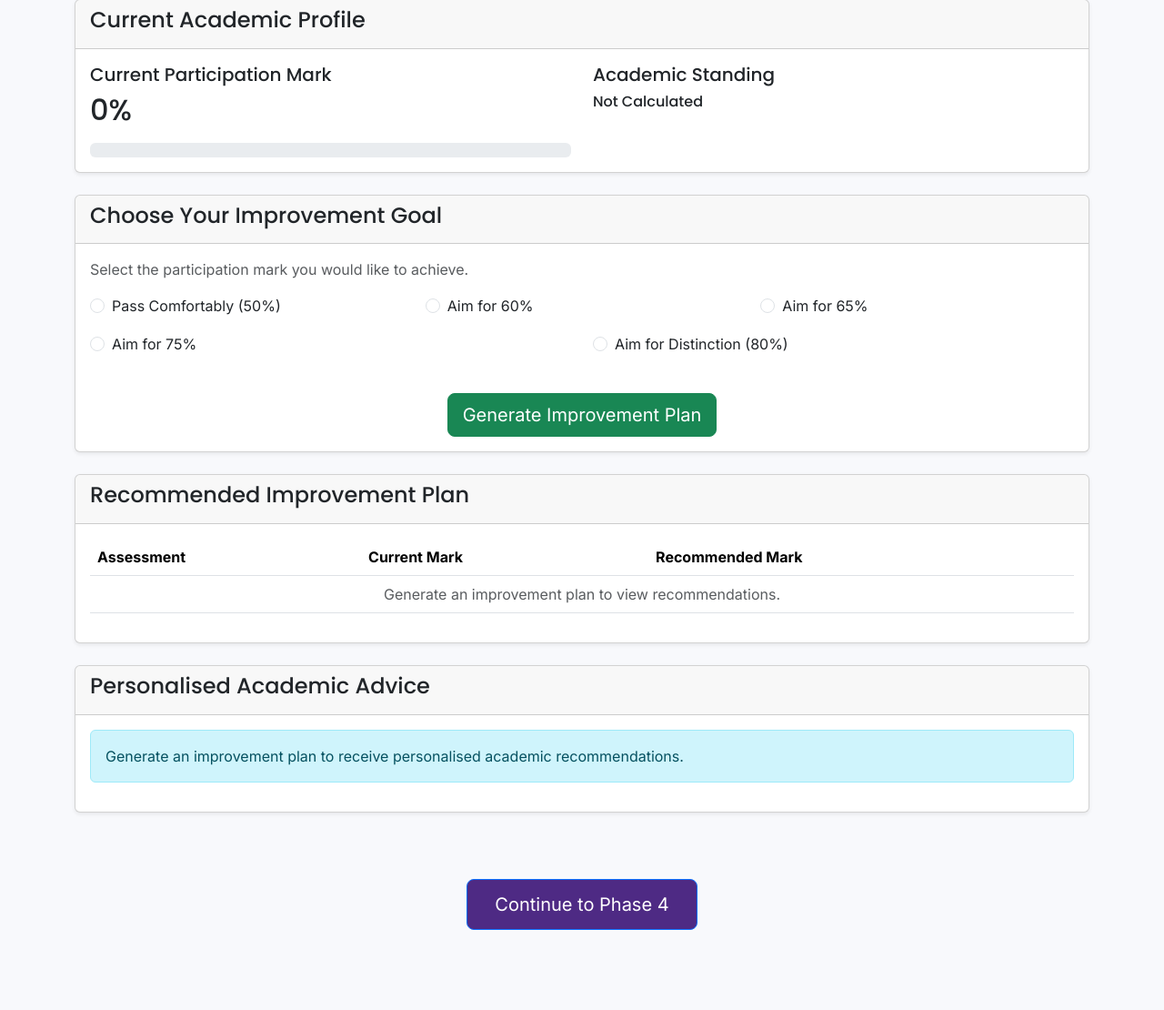
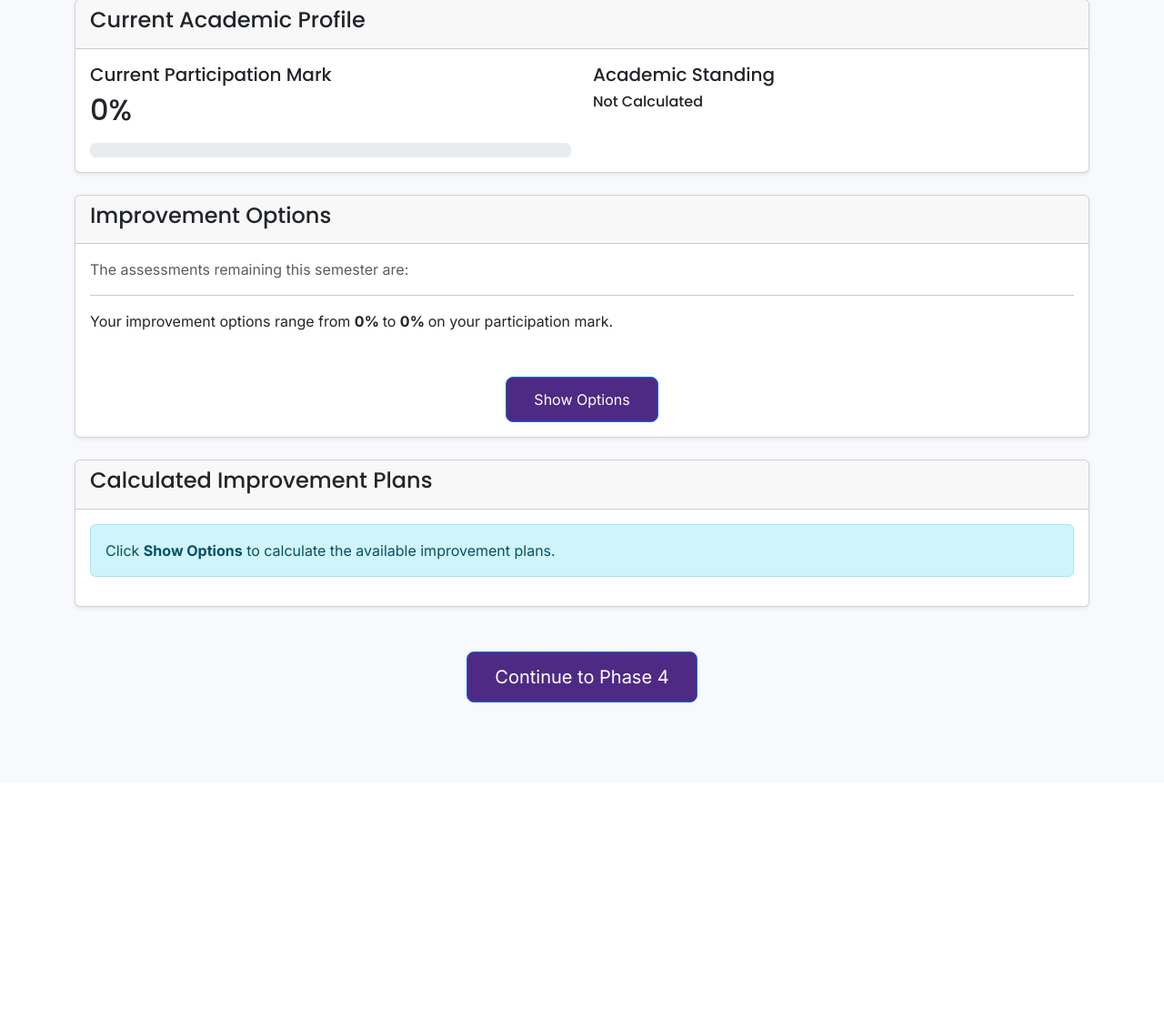
Before and after one commit to 45000794Ndlakuse/Student-Performance-Assistant, a Flask app: page /phase3 in a window 1280 px wide. Shown: the part 526-1636 px from the top of the page at 91% size. After the commit the page ends 1298 px from the top, so only its background shows below. Run offline with Flask 3, Linux system fonts and the light colour scheme.

Commit message:
phase 1 change btn color and phase frontend change along with js load data

```diff
--- a/frontend/static/js/app.js
+++ b/frontend/static/js/app.js
@@ -576,10 +576,14 @@ function generateAcademicProfile() {
 
     let inputIndex = 0;
 
-        studentModel.assessments.forEach(item => {
+    const remainingAssessmentCounts = {};
+
+    studentModel.assessments.forEach(item => {
 
         const weightPerAssessment =
             Number(item.weight) / item.quantity;
+
+        let remainingForCategory = 0;
 
         for (let i = 0; i < item.quantity; i++) {
 
@@ -600,14 +604,18 @@ function generateAcademicProfile() {
 
                 remaining++;
 
+                remainingForCategory++;
+
             }
 
             inputIndex++;
 
         }
 
+        remainingAssessmentCounts[item.category] =
+            remainingForCategory;
+
     });
-
         let standing = "";
 
     if (totalParticipation >= 75) {
@@ -646,7 +654,9 @@ function generateAcademicProfile() {
 
         completedAssessments: completed,
 
-        remainingAssessments: remaining
+        remainingAssessments: remaining,
+
+        //remainingWeight: remainingWeight
 
     };
 
@@ -655,6 +665,16 @@ function generateAcademicProfile() {
         "academicProfile",
 
         JSON.stringify(academicProfile)
+
+    );
+
+    localStorage.setItem(
+
+        "remainingAssessments",
+
+        JSON.stringify(
+            remainingAssessmentCounts
+        )
 
     );
 
@@ -708,6 +728,51 @@ document.addEventListener("DOMContentLoaded", () => {
     const storedProfile =
         localStorage.getItem("academicProfile");
 
+    //const recommendationTable =
+    //    document.getElementById(
+    //        "recommendationTable"
+    //    );
+
+    //const targets = [
+
+    //    50,
+
+    //    60,
+
+    //    75
+
+    //];
+
+    const remaining =
+    JSON.parse(
+        localStorage.getItem("remainingAssessments")
+    );
+
+const summary =
+    document.getElementById(
+        "remainingAssessmentsSummary"
+    );
+
+if (remaining && summary) {
+
+    summary.innerHTML = "";
+
+    Object.entries(remaining).forEach(([category, count]) => {
+
+        summary.innerHTML += `
+
+            <p>
+
+                <strong>${category}:</strong>
+                ${count}
+
+            </p>
+
+        `;
+
+    });
+
+}
     if (!storedStudent || !storedProfile) {
 
         return;
@@ -732,6 +797,8 @@ document.addEventListener("DOMContentLoaded", () => {
         return;
 
     }
+
+
 
     // --------------------------------------
     // Populate Student Summary
@@ -800,4 +867,6 @@ document.addEventListener("DOMContentLoaded", () => {
 
     }
 
+
+
 });
--- a/frontend/templates/phase1.html
+++ b/frontend/templates/phase1.html
@@ -296,7 +296,7 @@ Develop Personal Academic Model
 
                 <button
                     id="continuePhase2"
-                    class="btn btn-success"
+                    class="btn btn-primary"
                     type="button">
 
                     Continue to Phase 2
--- a/frontend/templates/phase3.html
+++ b/frontend/templates/phase3.html
@@ -189,11 +189,7 @@
 
         <div class="card-header">
 
-            <h4>
-
-                Choose Your Improvement Goal
-
-            </h4>
+            <h4>Improvement Options</h4>
 
         </div>
 
@@ -201,136 +197,43 @@
 
             <p class="text-muted">
 
-                Select the participation mark you would like to achieve.
+                The assessments remaining this semester are:
 
             </p>
 
-            <div class="row">
-
-                <div class="col-md-4 mb-3">
-
-                    <div class="form-check">
-
-                        <input
-                            class="form-check-input"
-                            type="radio"
-                            name="targetMark"
-                            value="50"
-                            id="goal50">
-
-                        <label
-                            class="form-check-label"
-                            for="goal50">
-
-                            Pass Comfortably (50%)
-
-                        </label>
+            <div id="remainingAssessmentsSummary">
 
             </div>
 
-                </div>
+            <hr>
 
-                <div class="col-md-4 mb-3">
+            <p>
 
-                    <div class="form-check">
+                Your improvement options range from
 
-                        <input
-                            class="form-check-input"
-                            type="radio"
-                            name="targetMark"
-                            value="60"
-                            id="goal60">
+                <strong id="minimumImprovement">
 
-                        <label
-                            class="form-check-label"
-                            for="goal60">
+                    0%
 
-                            Aim for 60%
+                </strong>
 
-                        </label>
+                to
 
-                    </div>
+                <strong id="maximumImprovement">
 
-                </div>
+                    0%
 
-                <div class="col-md-4 mb-3">
+                </strong>
 
-                    <div class="form-check">
+                on your participation mark.
 
-                        <input
-                            class="form-check-input"
-                            type="radio"
-                            name="targetMark"
-                            value="65"
-                            id="goal65">
-
-                        <label
-                            class="form-check-label"
-                            for="goal65">
-
-                            Aim for 65%
-
-                        </label>
-
-                    </div>
-
-                </div>
-
-                <div class="col-md-6 mb-3">
-
-                    <div class="form-check">
-
-                        <input
-                            class="form-check-input"
-                            type="radio"
-                            name="targetMark"
-                            value="75"
-                            id="goal75">
-
-                        <label
-                            class="form-check-label"
-                            for="goal75">
-
-                            Aim for 75%
-
-                        </label>
-
-                    </div>
-
-                </div>
-
-                <div class="col-md-6 mb-3">
-
-                    <div class="form-check">
-
-                        <input
-                            class="form-check-input"
-                            type="radio"
-                            name="targetMark"
-                            value="80"
-                            id="goal80">
-
-                        <label
-                            class="form-check-label"
-                            for="goal80">
-
-                            Aim for Distinction (80%)
-
-                        </label>
-
-                    </div>
-
-                </div>
-
-            </div>
+            </p>
 
             <div class="text-center mt-4">
 
-                <button
-                    class="btn btn-success btn-lg"
-                    id="generateImprovementPlan">
+                <button id="showOptions" class="btn btn-primary">
 
-                    Generate Improvement Plan
+                    Show Options
 
                 </button>
 
@@ -348,75 +251,17 @@
 
         <div class="card-header">
 
-            <h4>
-
-                Recommended Improvement Plan
-
-            </h4>
+            <h4>Calculated Improvement Plans</h4>
 
         </div>
 
-        <div class="card-body">
-
-            <table class="table table-hover">
-
-                <thead>
-
-                    <tr>
-
-                        <th>Assessment</th>
-
-                        <th>Current Mark</th>
-
-                        <th>Recommended Mark</th>
-
-                    </tr>
-
-                </thead>
-
-                <tbody id="improvementTableBody">
-
-                    <tr>
-
-                        <td colspan="3" class="text-center text-muted">
-
-                            Generate an improvement plan to view recommendations.
-
-                        </td>
-
-                    </tr>
-
-                </tbody>
-
-            </table>
-
-        </div>
-
-    </div>
-
-    <!-- ==========================================
-         Personalised Advice
-    =========================================== -->
-
-    <div class="card shadow-sm mb-5">
-
-        <div class="card-header">
-
-            <h4>
-
-                Personalised Academic Advice
-
-            </h4>
-
-        </div>
-
-        <div
-            class="card-body"
-            id="academicAdvice">
+        <div class="card-body" id="improvementPlans">
 
             <div class="alert alert-info">
 
-                Generate an improvement plan to receive personalised academic recommendations.
+                Click
+                <strong>Show Options</strong>
+                to calculate the available improvement plans.
 
             </div>
 
```
Lines whose indentation alone changed are shown as unchanged.
